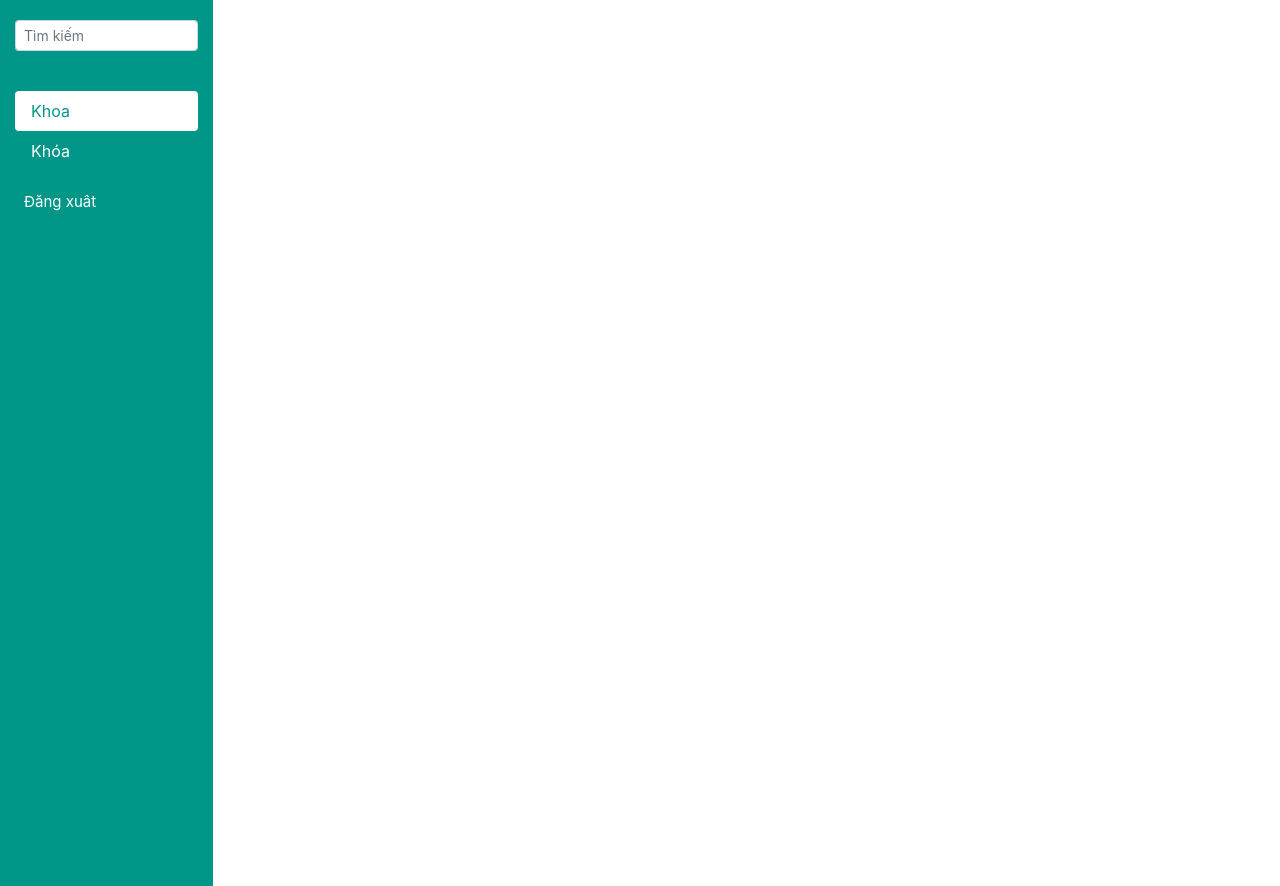
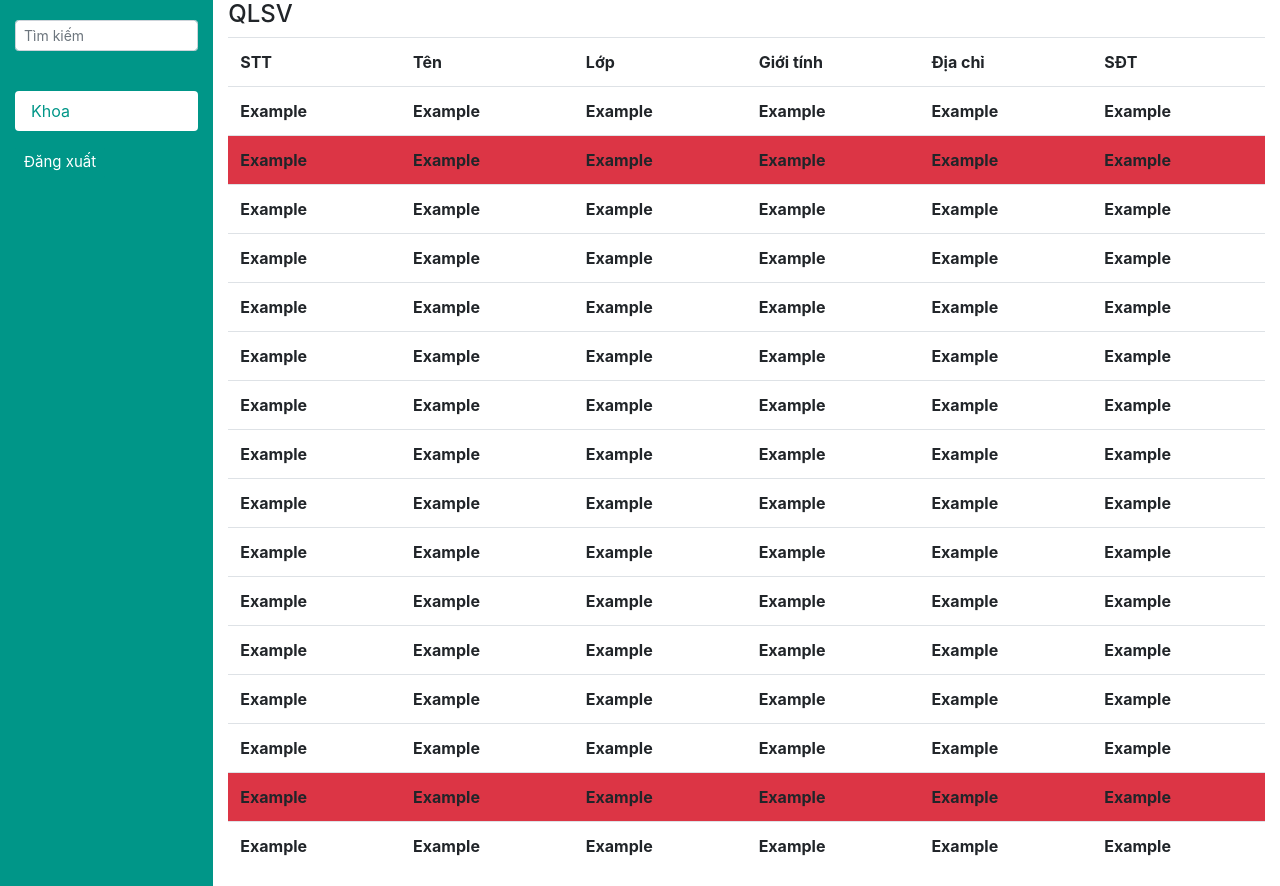
Before and after one commit to MinhDuc1997/ictu, a PHP site: page /ictu/source/view/admin.php in a window 1280 px wide. Run offline with PHP 8.4, Linux system fonts and the light colour scheme; lists and menus that the app fills with data are empty; some libraries are stand-ins or nearby versions.

Commit message:
First commit

```diff
--- a/app/controller/get.php
+++ b/app/controller/get.php
@@ -2,11 +2,11 @@
 class app_controller_get{
 
 	function login(){
-
+		$login = new app_model_login();
 	}
 
 	function logout(){
-
+		$logout = new app_model_logout();
 	}
 }
 ?>
--- a/app/model/logout.php
+++ b/app/model/logout.php
@@ -1,3 +1,7 @@
 <?php
-	header('location: http://localhost/ictu/admin');
+	class app_model_logout{
+		function __construct(){
+			view('login', '');
+		}
+	}
 ?>
--- a/router/action.php
+++ b/router/action.php
@@ -11,10 +11,10 @@ require_once 'router.php';
 
 switch($_POST['action']) {
 	case 'login':
-		view('admin', '');
+		$controller->login();
 		break;
 	case 'logout':
-		view('login', '');
+		$controller->logout();
 		break;
 	default:
 		# code...
--- a/router/autoload/autoload.php
+++ b/router/autoload/autoload.php
@@ -5,7 +5,7 @@ class Autoload{
 	}
 
 	private function _autoload($file){
-		$file = str_replace('_', '/', $file).'.php';
+		$file = '../'.str_replace('_', '/', $file).'.php';
 		if(file_exists($file)){
 			require_once $file;
 		}else{
--- a/source/view/admin.php
+++ b/source/view/admin.php
@@ -40,6 +40,11 @@
     color: #fff;
     background-color: #009688;
   }
+  .right{
+    overflow: scroll;
+    overflow-x: hidden;
+    height: 100%;
+  }
   </style>
 </head>
 <body>
@@ -58,22 +63,159 @@
           <li class="nav-item">
             <a class="nav-link active" data-toggle="pill" href="#home">Khoa</a>
           </li>
-          <li class="nav-item">
-            <a class="nav-link" data-toggle="pill" href="#menu1">Khóa</a>
-          </li>
         </ul>
       </nav>
 
       <nav>
         <form class="form" method="post" action="router/action.php">
           <input type="hidden" name="action" value="logout">
-          <button type="submit" name="btn-logout" class="btn btn-sm ">Đăng xuât</button>
+          <button type="submit" name="btn-logout" class="btn btn-sm ">Đăng xuất</button>
         </form>
       </nav>
     </div>
 
-    <div class="col-9 right">
-      <h3></h3>
+    <div class="col-10 right">
+      <h4>QLSV</h4>
+      <table class="table">
+        <thread>
+          <tr>
+            <th>STT</th>
+            <th>Tên</th>
+            <th>Lớp</th>
+            <th>Giới tính</th>
+            <th>Địa chỉ</th>
+            <th>SĐT</th>
+          </tr>
+          <tr>
+            <th>Example</th>
+            <th>Example</th>
+            <th>Example</th>
+            <th>Example</th>
+            <th>Example</th>
+            <th>Example</th>
+          </tr>
+          <tr class="bg-danger">
+            <th>Example</th>
+            <th>Example</th>
+            <th>Example</th>
+            <th>Example</th>
+            <th>Example</th>
+            <th>Example</th>
+          </tr>
+          <tr>
+            <th>Example</th>
+            <th>Example</th>
+            <th>Example</th>
+            <th>Example</th>
+            <th>Example</th>
+            <th>Example</th>
+          </tr>
+          <tr>
+            <th>Example</th>
+            <th>Example</th>
+            <th>Example</th>
+            <th>Example</th>
+            <th>Example</th>
+            <th>Example</th>
+          </tr>
+          <tr>
+            <th>Example</th>
+            <th>Example</th>
+            <th>Example</th>
+            <th>Example</th>
+            <th>Example</th>
+            <th>Example</th>
+          </tr>
+          <tr>
+            <th>Example</th>
+            <th>Example</th>
+            <th>Example</th>
+            <th>Example</th>
+            <th>Example</th>
+            <th>Example</th>
+          </tr>
+          <tr>
+            <th>Example</th>
+            <th>Example</th>
+            <th>Example</th>
+            <th>Example</th>
+            <th>Example</th>
+            <th>Example</th>
+          </tr>
+          <tr>
+            <th>Example</th>
+            <th>Example</th>
+            <th>Example</th>
+            <th>Example</th>
+            <th>Example</th>
+            <th>Example</th>
+          </tr>
+          <tr>
+            <th>Example</th>
+            <th>Example</th>
+            <th>Example</th>
+            <th>Example</th>
+            <th>Example</th>
+            <th>Example</th>
+          </tr>
+          <tr>
+            <th>Example</th>
+            <th>Example</th>
+            <th>Example</th>
+            <th>Example</th>
+            <th>Example</th>
+            <th>Example</th>
+          </tr>
+          <tr>
+            <th>Example</th>
+            <th>Example</th>
+            <th>Example</th>
+            <th>Example</th>
+            <th>Example</th>
+            <th>Example</th>
+          </tr>
+          <tr>
+            <th>Example</th>
+            <th>Example</th>
+            <th>Example</th>
+            <th>Example</th>
+            <th>Example</th>
+            <th>Example</th>
+          </tr>
+          <tr>
+            <th>Example</th>
+            <th>Example</th>
+            <th>Example</th>
+            <th>Example</th>
+            <th>Example</th>
+            <th>Example</th>
+          </tr>
+          <tr>
+            <th>Example</th>
+            <th>Example</th>
+            <th>Example</th>
+            <th>Example</th>
+            <th>Example</th>
+            <th>Example</th>
+          </tr>
+          <tr class="bg-danger">
+            <th>Example</th>
+            <th>Example</th>
+            <th>Example</th>
+            <th>Example</th>
+            <th>Example</th>
+            <th>Example</th>
+          </tr>
+          <tr>
+            <th>Example</th>
+            <th>Example</th>
+            <th>Example</th>
+            <th>Example</th>
+            <th>Example</th>
+            <th>Example</th>
+          </tr>
+        </thread>
+      </table>
     </div>
 
   </div>
```
Also changed, not shown: app/model/connect.php (+9 -0 lines), app/model/login.php (+12 -0 lines), router/router.php (+8 -0 lines).
